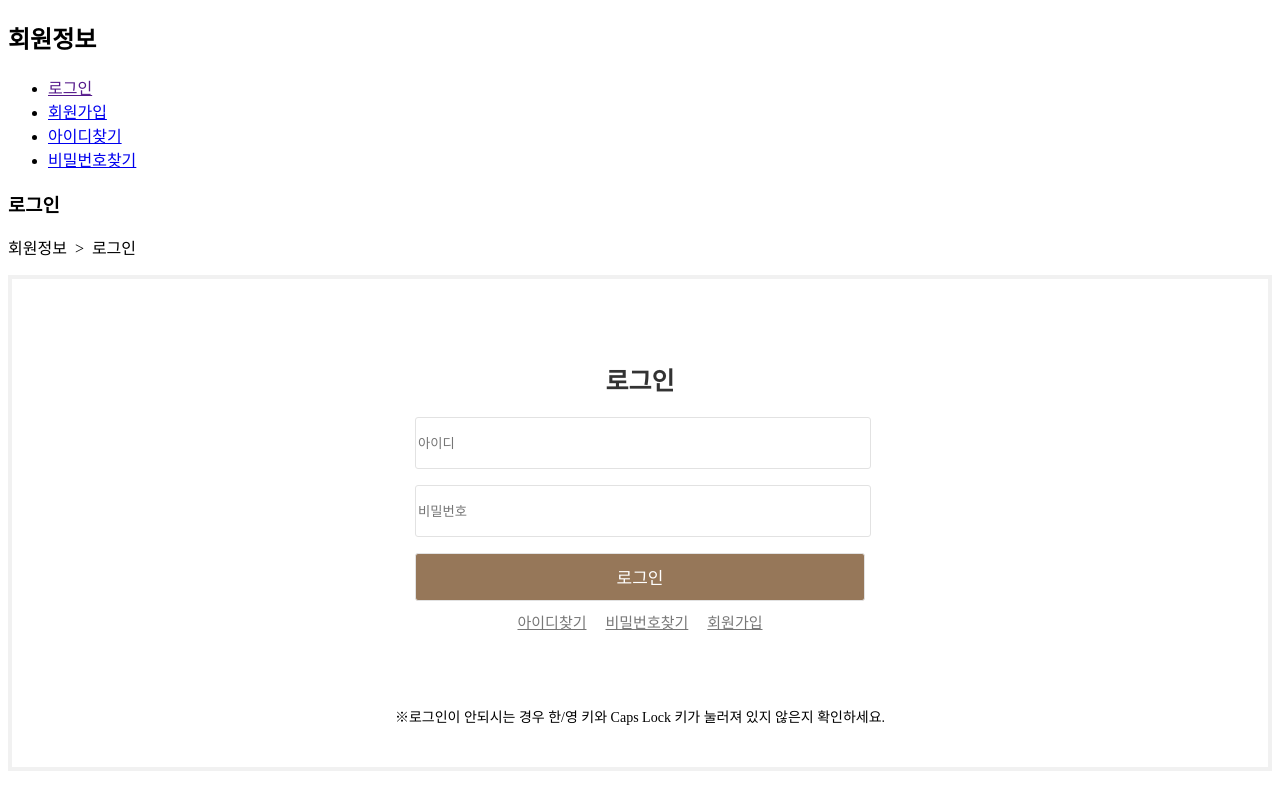
After one commit to newsun123/TeamProject_Library, a Java web app: page /views/member/login2.jsp in a window 1280 px wide. The commit adds this page. Run offline with Tomcat 11, a stand-in JSP engine, Linux system fonts and the light colour scheme; the template is opened without the code that fills it, so the values that code supplies are empty.

Commit message:
내일할것

```diff
--- a/abook/src/main/java/com/example/demo/service/MemberService.java
+++ b/abook/src/main/java/com/example/demo/service/MemberService.java
@@ -5,6 +5,7 @@ import javax.servlet.http.HttpSession;
 
 import org.springframework.ui.Model;
 
+import com.example.demo.vo.BookRequestVo;
 import com.example.demo.vo.MemberVo;
 
 public interface MemberService {
@@ -12,7 +13,9 @@ public interface MemberService {
     public int useridCheck(MemberVo mvo);
     public String memberOk(MemberVo mvo,HttpServletRequest request);
     public String login();
+    public String login2();
     public String loginOk(MemberVo mvo, HttpSession session);
+    public String loginOk2(MemberVo mvo,HttpSession session,BookRequestVo brvo,HttpServletRequest request,Model model);
     public String logout(HttpSession session);
     public String idfind();
     public String idcheck(HttpServletRequest request);
--- a/abook/src/main/java/com/example/demo/vo/BookRequestVo.java
+++ b/abook/src/main/java/com/example/demo/vo/BookRequestVo.java
@@ -5,7 +5,7 @@ import lombok.Data;
 @Data
 public class BookRequestVo {
 	private int no,gonge;
-	private String bname,writer,writetime,publisher,ect,userid,bwriteday;
+	private String title,writer,writeyear,publi,ect,userid,writeday;
 	private int state;
 
 	private String type; // 검색 타입
--- a/abook/src/main/resources/mapper/BookRequestMapper.xml
+++ b/abook/src/main/resources/mapper/BookRequestMapper.xml
@@ -5,8 +5,8 @@
 <mapper namespace="com.example.demo.mapper.BookRequestMapper">
 
 	<insert id="requestwrite_ok">
-		insert into bookrequest(bname,writer,writetime,publisher,gonge,ect,userid,bwriteday)
-		values(#{bname},#{writer},#{writetime},#{publisher},#{gonge},#{ect},#{userid},now())
+		insert into bookrequest(title,writer,writeyear,publi,gonge,ect,userid,writeday)
+		values(#{title},#{writer},#{writeyear},#{publi},#{gonge},#{ect},#{userid},now())
 	</insert>
 
 	<select id="getChong" resultType="int">
@@ -30,7 +30,7 @@
 	</select>
 
 	<update id="rupdate_ok">
-		update bookrequest set bname=#{bname},writer=#{writer},writetime=#{writetime},publisher=#{publisher}
+		update bookrequest set title=#{title},writer=#{writer},writeyear=#{writeyear},publi=#{publi}
 		,userid=#{userid},ect=#{ect},gonge=#{gonge} where no=#{no}
 	</update>
 
--- /dev/null
+++ b/abook/src/main/webapp/views/member/login2.jsp
@@ -0,0 +1,113 @@
+<%@ page language="java" contentType="text/html; charset=UTF-8"
+	pageEncoding="UTF-8"%>
+<!DOCTYPE html>
+<html>
+<head>
+<meta charset="UTF-8">
+<title>Insert title here</title>
+<style>
+	#loginWrap{
+		position: relative;
+		border:4px solid #f1f1f1;
+	    padding: 7px;
+	    text-align: center;
+	}
+	#login{
+		padding: 50px 0;
+	}
+	#login h3{
+		color:#333;
+		font-size:25px;
+		font-family: NotoSansM;
+		margin-bottom: 20px;
+	}
+	form > div{
+		width: 450px;
+    	margin: auto;
+    	margin-bottom: 20px;
+    	height: 48px;
+	}
+	form input{
+		width: 100%;
+	    border: 1px solid #e2e2e2;
+	    border-radius: 3px;
+	    position: relative;
+	    height: 48px!important;
+	}
+	form input[type=submit]{
+		height: 48px!important;
+		line-height: 48px;
+		color:#fff;
+		background: #967759;
+		font-size: 17px;
+	}
+	.txt{
+		font-size: 14px;
+    	padding-bottom: 20px;
+	}
+	.aBox{
+		position: relative;
+    	top: -10px;
+	}
+	.aBox a{
+		font-size: 15px;
+	    margin-right: 15px;
+	    color: #777;
+	    font-family: 'NotoSansM';
+	}
+	.aBox a:last-child {
+		margin-right: 0;
+	}
+	#failmsg{
+		font-size: 14px;
+	    color: #e52528;
+	    display:none;
+	    position: relative;
+    	top: -30px;
+	}
+</style>
+<script>
+</script>
+</head>
+<body>
+	<div id="secWrap">
+		<div class="sImg"></div>
+		<div id="section">
+			<div id="labNav">
+				<h2><span>회원정보</span></h2>
+				<ul id="lnb">
+					<li class="on"><a href=""><span>로그인</span></a></li>
+					<li><a href="/member/member"><span>회원가입</span></a></li>
+					<li><a href="/member/idfind"><span>아이디찾기</span></a></li>
+					<li><a href="/member/pwdfind"><span>비밀번호찾기</span></a></li>
+				</ul>
+			</div>
+			<div id="contentCore">
+				<div class="naviTit">
+					<h3>로그인</h3>
+					<p>회원정보&nbsp;&nbsp;>&nbsp;&nbsp;로그인</p>
+				</div>
+				<div id="contents">
+					<div id="loginWrap">
+						<div id="login">
+							<h3>로그인</h3>
+							<form method="post" action="loginOk2">
+						         <div><input type="text" name="userid" id="userid" placeholder="아이디"></div>
+						         <div><input type="password" name="pwd" id="pwd" placeholder="비밀번호"></div>
+						         <div><input type="submit" value="로그인"></div>
+						    </form>
+							<span class="aBox">
+								<a href="/member/idfind">아이디찾기</a>
+								<a href="/member/pwdfind">비밀번호찾기</a>
+								<a href="/member/member">회원가입</a>
+							</span>
+						</div>
+						<p id="failmsg">일치하는 회원정보가 없습니다. 다시 입력하세요.</p>
+						<p class="txt">※로그인이 안되시는 경우 한/영 키와 Caps Lock 키가 눌러져 있지 않은지 확인하세요.</p>
+					</div>
+				</div>
+			</div>
+		</div>
+	</div>
+</body>
+</html>
```
Also changed, not shown: abook/bookrequest table.txt (+4 -4 lines), abook/src/main/java/com/example/demo/controller/MemberController.java (+11 -0 lines), abook/src/main/java/com/example/demo/service/BookRequestServiceImpl.java (+32 -4 lines), abook/src/main/java/com/example/demo/service/MemberServiceImpl.java (+27 -1 lines), abook/src/main/webapp/views/bookrequest/rcontent.jsp (+10 -10 lines), abook/src/main/webapp/views/bookrequest/requestwrite.jsp (+12 -12 lines), abook/src/main/webapp/views/bookrequest/rlist.jsp (+32 -21 lines), abook/src/main/webapp/views/bookrequest/rupdate.jsp (+15 -15 lines).
